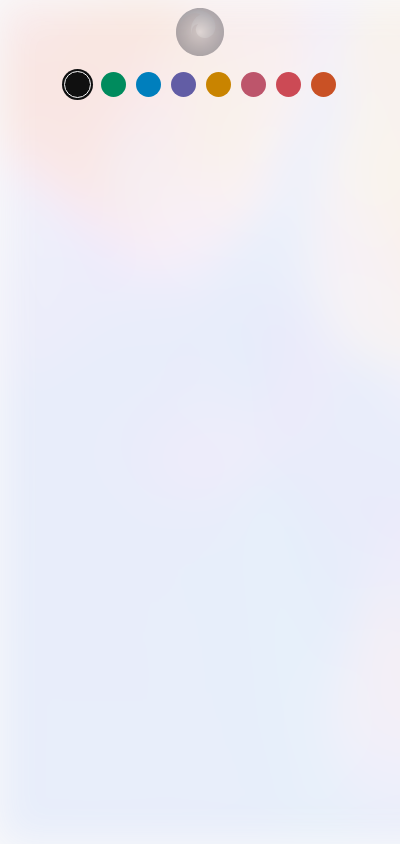
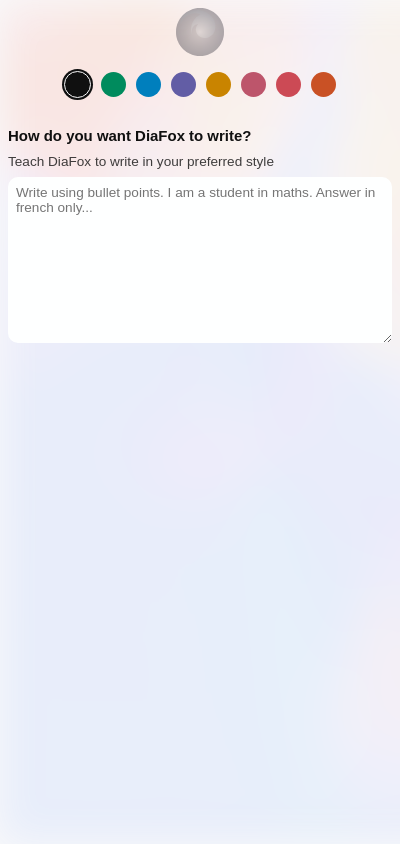
Before and after one commit to BenchBadr/diafox, a browser extension: page popup/settings.html in a window 400 px wide. Drawn offline with Linux system fonts and the light colour scheme.

Commit message:
system prompt working

```diff
--- a/popup/settings.html
+++ b/popup/settings.html
@@ -11,6 +11,12 @@
         <img src="../icons/icon_48x48.png">
         <div class="accents"></div>
     </div>
+    <div class="settings">
+    <b>How do you want DiaFox to write?</b>
+    <p>Teach DiaFox to write in your preferred style</p>
+    <textarea placeholder="Write using bullet points. I am a student in maths. Answer in french only..."
+    id="instructions"></textarea>
+    </div>
     <script src="../scripts/theme.js"></script>
     <script src="settings.js"></script>
 </body>
--- a/popup/settings.js
+++ b/popup/settings.js
@@ -14,8 +14,6 @@
 
 async function makeAccents() {
     const accent = await getCookie('accent');
-
-    console.log('ACCENT',accent)
 
     accentColors.forEach(color => {
         const span = document.createElement('span');
@@ -45,3 +43,21 @@
 }
 
 makeAccents();
+
+
+const handleChange = (event) => {
+    console.log('blblbl', event.target.value)
+    setCookie('instructions', event.target.value);
+}
+
+
+async function initInstructions()  {
+    const instructions = await getCookie('instructions');
+    if (instructions) {
+        document.querySelector("#instructions").value = instructions;
+    }
+}
+
+initInstructions();
+
+document.querySelector("#instructions").addEventListener('input', handleChange);
--- a/scripts/theme.js
+++ b/scripts/theme.js
@@ -2,7 +2,6 @@
 
 
 function setCookie(name, value, days = 365) {
-  console.log('write setting', name, value);
   let data = {};
   data[name] = value;
   return browser.storage.local.set(data);
@@ -12,7 +11,6 @@
   return browser.storage.local.get(name)
     .then(result => {
       const value = result[name];
-      console.log('read setting', name, value);
       return value;
     })
     .catch(error => {
--- a/styles/styles.css
+++ b/styles/styles.css
@@ -100,7 +100,7 @@
 }
 
 
-.scroll-fix {
+* {
     scrollbar-width: thin;
   scrollbar-color: var(--text-op) transparent;
 
@@ -158,3 +158,34 @@
       }
     }
 }
+
+.settings {
+  font-size:85%;
+  margin-top:1em;
+  overflow:hidden;
+
+  b {
+    margin: 0 0 0.5rem 0;
+    display: block;
+    font-size: 1.1em;
+    color: var(--text);
+  }
+
+  p {
+    margin: 0 0 .5em 0;
+    opacity: 0.8;
+    line-height: 1.4;
+  }
+
+  textarea {
+    background:var(--high-bg);
+    outline:none;
+    resize:vertical;
+    font-family: inherit;
+    font-size: 100%;
+    border-radius: 10px;
+    padding:.5rem;
+    width:calc(100% - 1rem);
+    min-height:150px;
+  }
+}
```
Also changed, not shown: sidebar/panel.html (+0 -3 lines).
